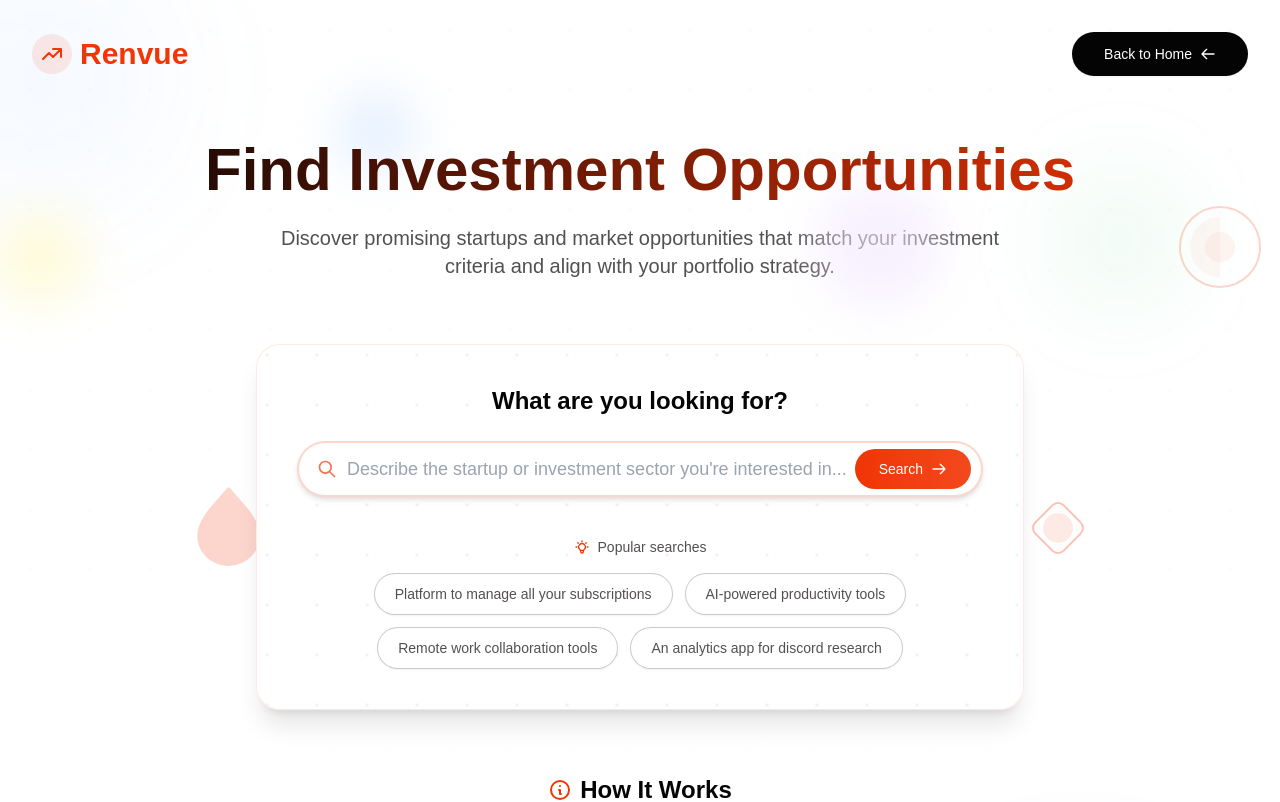
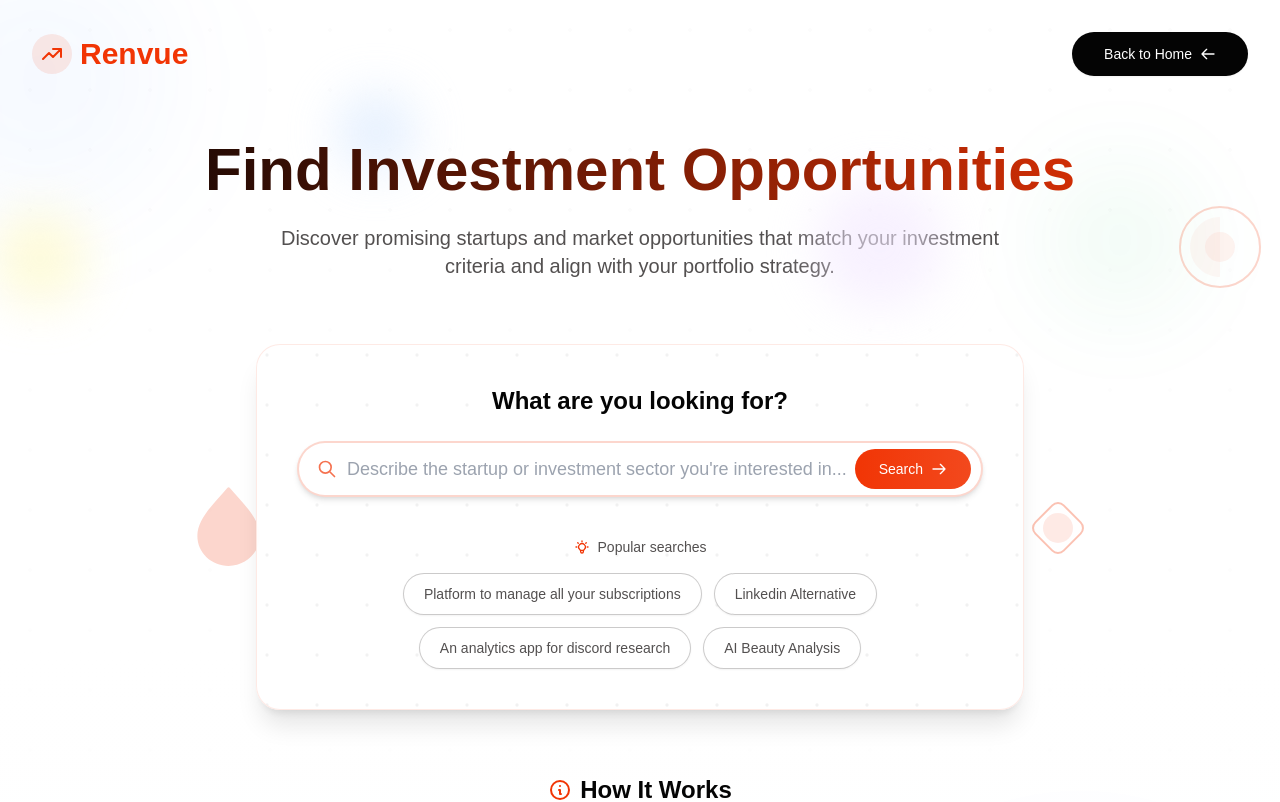
Before and after one commit to aroramrinaal/renvue, a Next.js app: page /find-startups in a window 1280 px wide. Shown: the top 802 px of the page. Built offline with nearby package versions, Linux system fonts and the light colour scheme.

Commit message:
Update Chatbot Suggestions with New Entries
- Replaced existing suggestions with a new list including "Linkedin Alternative" and "AI Beauty Analysis".
- Retained "An analytics app for discord research" in the updated suggestions for user engagement.

```diff
--- a/src/app/find-startups/page.tsx
+++ b/src/app/find-startups/page.tsx
@@ -51,9 +51,9 @@ const Chatbot: React.FC = () => {
 
   const suggestions = [
     "Platform to manage all your subscriptions",
-    "AI-powered productivity tools",
-    "Remote work collaboration tools",
-    "An analytics app for discord research"
+    "Linkedin Alternative",
+    "An analytics app for discord research",
+    "AI Beauty Analysis"
   ];
 
   const handleSubmit = async (e: React.FormEvent) => {
```
